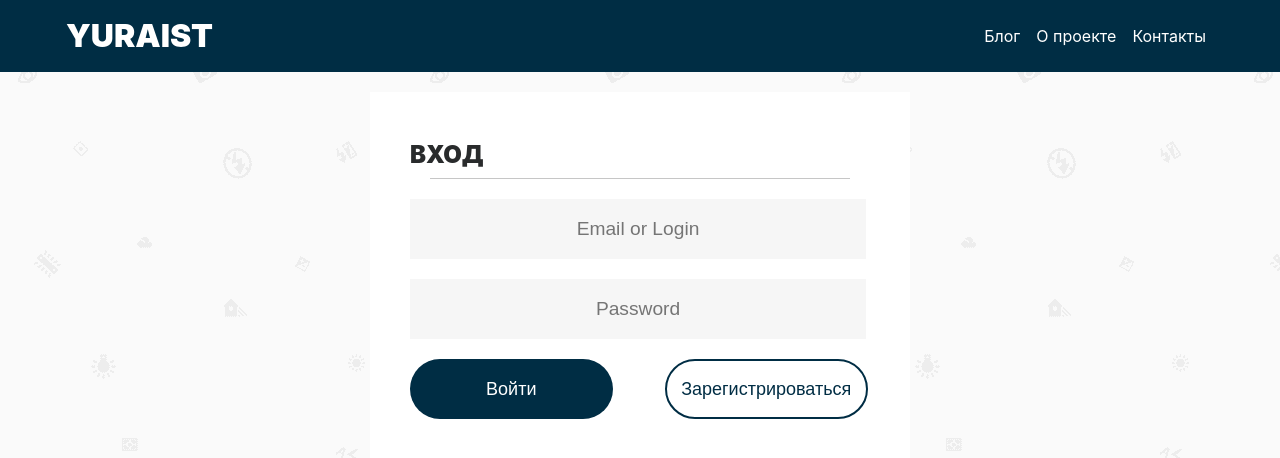
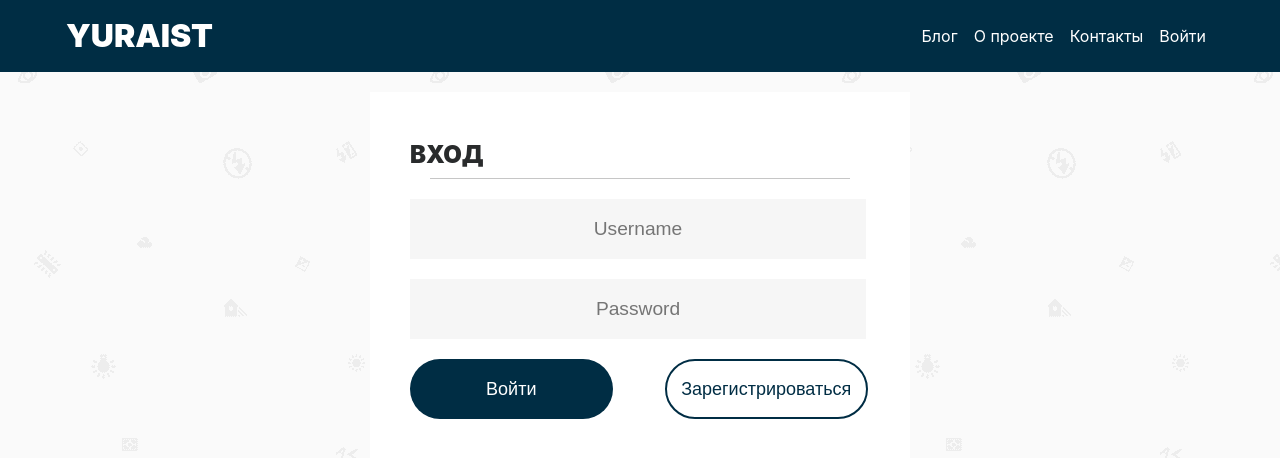
Before and after one commit to Yuraist/yuraist-blog, a Django app: page /login/ in a window 1280 px wide. Shown: the top 458 px of the page. Run offline with Django 3.2, Linux system fonts and the light colour scheme; some libraries are stand-ins or nearby versions.

Commit message:
developed login/registration/logout fuctionality

```diff
--- a/authentification/templates/authentification/login.html
+++ b/authentification/templates/authentification/login.html
@@ -7,20 +7,30 @@
     <div class="row justify-content-center">
         <div class="col-6">
             <div class="post">
+                {% if user.is_authenticated %}
+                    <h2 class="bar-title left-title">ВЫ УСПЕШНО АВТОРИЗОВАНЫ</h2>
+                    <div class="sidebar-line"></div>
+                {% else %}
+                    {% if error_message %}
+                        <h2 class="bar-title left-title">{{ error_message }}</h2>
+                        <div class="sidebar-line"></div>
+                    {% endif %}
                     <h2 class="bar-title left-title">ВХОД</h2>
                     <div class="sidebar-line"></div>
-                <form>
-                    <input type="text" name="email_or_login" placeholder="Email or Login" class="full-width">
+                    <form action="/login/" method="post">
+                        {% csrf_token %}
+                        <input type="text" name="username" placeholder="Username" class="full-width">
                         <input type="password" name="password" placeholder="Password" class="full-width">
                         <div class="row">
                             <div class="col-md-6">
-                            <button type="submit" name="login" id="login">Войти</button>
+                                <button type="submit" value="login" id="login">Войти</button>
                             </div>
                             <div class="col-md-6">
-                            <button type="submit" name="register" id="register">Зарегистрироваться</button>
+                                <button type="button" id="register" onclick="location.href='/registration'">Зарегистрироваться</button>
                             </div>
                         </div>
                     </form>
+                {% endif %}
             </div>
         </div>
     </div>
--- a/authentification/views.py
+++ b/authentification/views.py
@@ -1,9 +1,39 @@
 from django.shortcuts import render
-
+from django.contrib.auth import authenticate, login, logout
+from django.contrib.auth.models import User
 # Create your views here.
-def login(request):
+def login_user(request):
+    if request.method == 'POST':
+        username = request.POST['username']
+        password = request.POST['password']
+        user = authenticate(username=username, password=password)
+        if user is not None:
+            if user.is_active:
+                login(request, user)
+        return render(request, 'authentification/login.html', {'error_message': 'НЕВЕРНО ВВЕДЕНЫ ДАННЫЕ'})
     return render(request, 'authentification/login.html')
 
 
 def registration(request):
+    if request.method == 'POST':
+        first_name = request.POST['first_name']
+        last_name = request.POST['last_name']
+        username = request.POST['username']
+        email = request.POST['email']
+        password = request.POST['password']
+
+        try:
+            user = User.objects.create_user(username, email, password, first_name=first_name, last_name=last_name)
+            user.save()
+        except:
+            return render(request, 'authentification/registration.html', {'error_message': 'НЕ УДАЛОСЬ ЗАРЕГИСТРИРОВАТЬ АККАУНТ. ПОЖАЛУЙСТА, ПОВТОРИТЕ ПОПЫТКУ'})
+
+        if user is not None:
+            if user.is_active:
+                login(request, user)
+
     return render(request, 'authentification/registration.html')
+
+def logout_user(request):
+    logout(request)
+    return render(request, 'authentification/login.html')
--- a/yuraist/templates/blog/base.html
+++ b/yuraist/templates/blog/base.html
@@ -45,6 +45,13 @@
                 </li>
                 <li class="nav-item active">
                     <a class="nav-link" href="{% url 'contact_page' %}">Контакты</a>
+                </li>
+                <li class="nav-item active">
+                    {% if user.is_authenticated %}
+                        <a class="nav-link" href="{% url 'logout_user' %}">Выйти</a>
+                    {% else %}
+                        <a class="nav-link" href="{% url 'login_user' %}">Войти</a>
+                    {% endif %}
                 </li>
             </ul>
         </div>
--- a/yuraist/urls.py
+++ b/yuraist/urls.py
@@ -1,7 +1,7 @@
 from django.conf.urls import include, url
 from django.contrib import admin
 from .views import main
-from authentification.views import login, registration
+from authentification.views import login_user, registration, logout_user
 
 urlpatterns = [
     # Examples:
@@ -11,6 +11,7 @@ urlpatterns = [
     url(r'^admin/', include(admin.site.urls)),
     url(r'^blog/', include('blog.urls')),
     url(r'^info/', include('info.urls')),
-    url(r'^login/$', login, name='login'),
+    url(r'^login/$', login_user, name='login_user'),
     url(r'^registration/$', registration, name='registration'),
+    url(r'^logout/$', logout_user, name='logout_user'),
 ]
```
Also changed, not shown: authentification/templates/authentification/registration.html (+15 -4 lines). Lines whose indentation alone changed are shown as unchanged.
